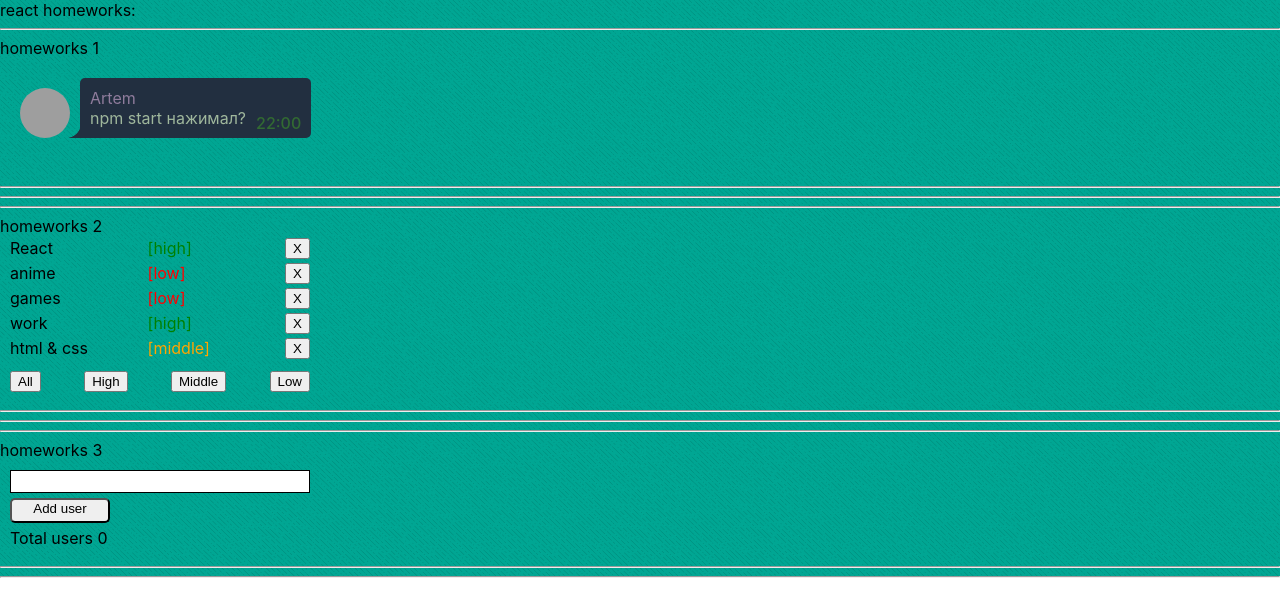
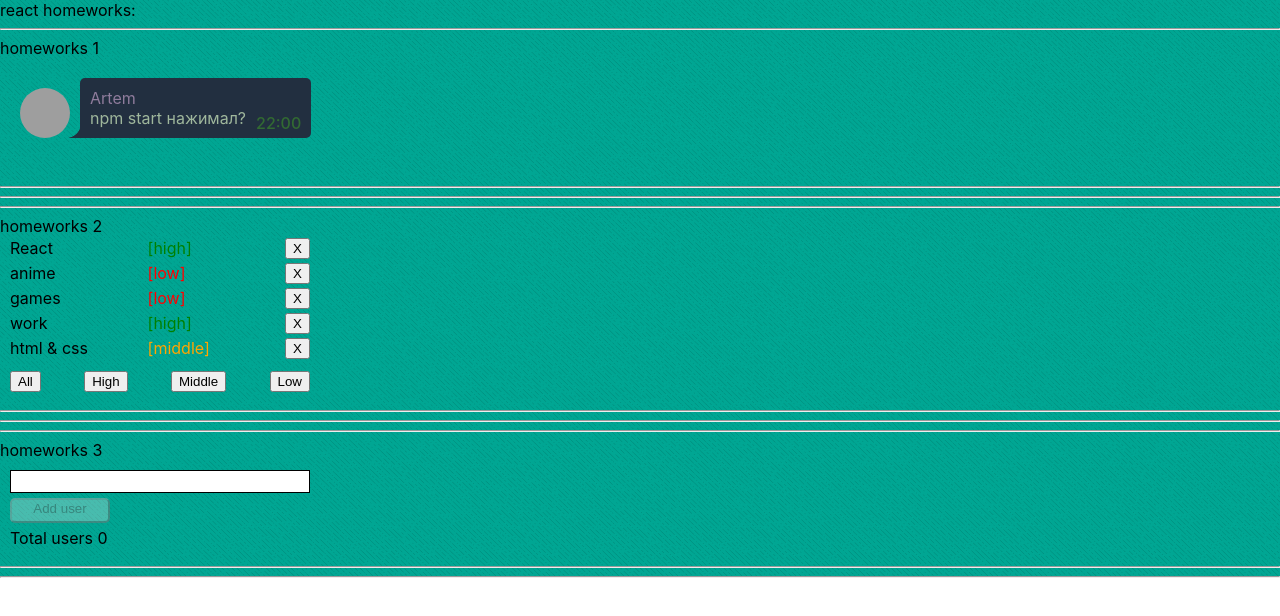
Before and after one commit to acronisv/react-homeworks, a React (Create React App) app: page / in a window 1280 px wide. Shown: the top 616 px of the page. Built offline with nearby package versions, Linux system fonts and the light colour scheme; grey boxes are pictures that could not be loaded.

Commit message:
Refactor HW3

```diff
--- a/src/p2-homeworks/h3/Greeting.tsx
+++ b/src/p2-homeworks/h3/Greeting.tsx
@@ -1,5 +1,5 @@
 import s from './Greeting.module.css'
-import {ChangeEvent} from "react";
+import React, {ChangeEvent} from "react";
 
 type GreetingPropsType = {
     name: string // need to fix any
@@ -7,20 +7,30 @@ type GreetingPropsType = {
     addUser: () => void // need to fix any
     error: string // need to fix any
     totalUsers: number // need to fix any
+    onEnter: (event: React.KeyboardEvent<HTMLInputElement>)=>void
 }
 
 // презентационная компонента (для верстальщика)
 const Greeting: React.FC<GreetingPropsType> = (
-    {name, setNameCallback, addUser, error, totalUsers} // деструктуризация пропсов
+    {name, setNameCallback, addUser, error, totalUsers, onEnter} // деструктуризация пропсов
 ) => {
     const inputClass = error ? s.error : s.ok // need to fix with (?:)
 
     return (
         <div className={s.greeting_wrapper}>
             <div className={s.greeting_controls}>
-                <input value={name} onChange={setNameCallback} className={inputClass}/>
+                <input value={name}
+                       onChange={setNameCallback}
+                       className={inputClass}
+                       onKeyDown={onEnter}
+                       onBlur={setNameCallback}
+                />
                 <span>{error}</span>
-                <button className={s.greeting_button} onClick={addUser}>Add user</button>
+                <button className={s.greeting_button}
+                        onClick={addUser}
+                        disabled={!name}>
+                        Add user
+                </button>
             </div>
             <span>Total users {totalUsers}</span>
         </div>
--- a/src/p2-homeworks/h3/GreetingContainer.tsx
+++ b/src/p2-homeworks/h3/GreetingContainer.tsx
@@ -17,19 +17,27 @@ const GreetingContainer: React.FC<GreetingContainerPropsType> = ({users, addUser
     const [error, setError] = useState<string>('')
 
     const setNameCallback = (e: ChangeEvent<HTMLInputElement>) => {
-        if (e.currentTarget.value) {
-            setName(e.currentTarget.value)
-            setError('')
+
+        const trimmedValue = e.currentTarget.value.trim()
+
+        if (trimmedValue) {
+            setName(trimmedValue)
+            error && setError('')
+        } else {
+            name && setName('')
+            setError("Empty name")
         }
     }
 
     const addUser = () => {
-        if (name) {
-            console.log(`Hello ${name}!`)
-            addUserCallback(name)
-            setName('')
-        } else {
-            setError("Empty name")
+        addUserCallback(name)
+        alert(`Hello ${name}!`)
+        setName('')
+    }
+
+    const onEnter = (e: React.KeyboardEvent<HTMLInputElement>) => {
+        if (e.key === 'Enter' && name) {
+            addUser()
         }
     }
 
@@ -40,6 +48,7 @@ const GreetingContainer: React.FC<GreetingContainerPropsType> = ({users, addUser
             name={name}
             setNameCallback={setNameCallback}
             addUser={addUser}
+            onEnter={onEnter}
             error={error}
             totalUsers={totalUsers}
         />
--- a/src/p2-homeworks/h3/HW3.tsx
+++ b/src/p2-homeworks/h3/HW3.tsx
@@ -14,7 +14,7 @@ function HW3() {
 
     const addUserCallback = (name:string) => {
         const newUser = {_id:v1(), name:name}
-        setUsers([newUser, ...users])
+        setUsers([...users, newUser])
         console.log(users)
     }
 
```
